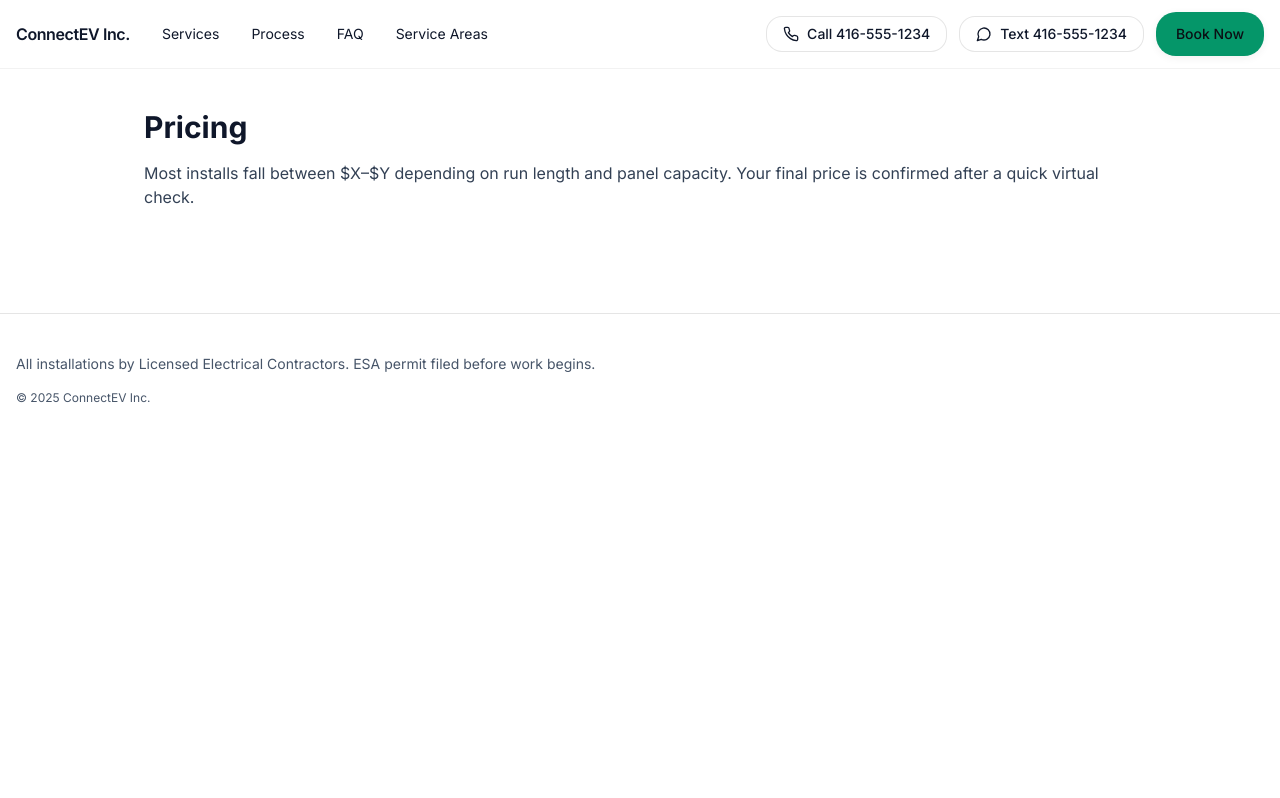
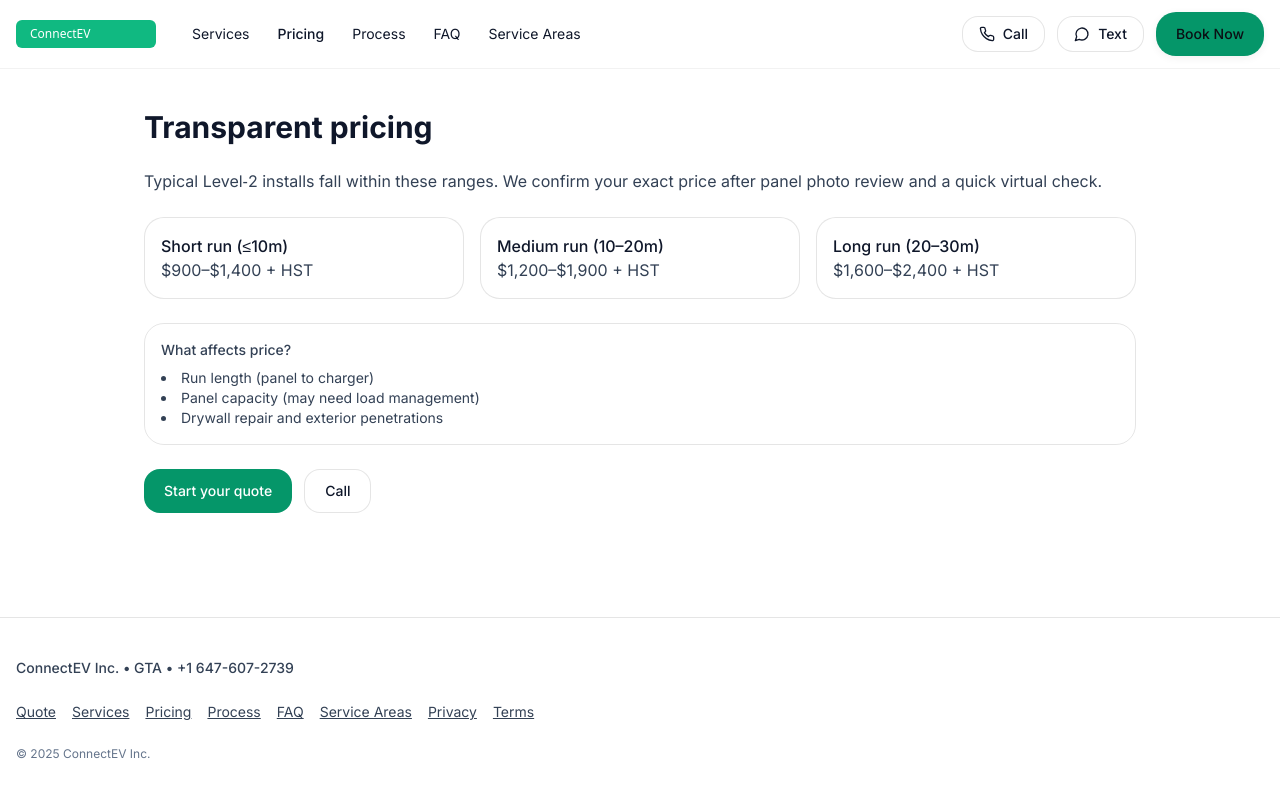
Before and after one commit to ardalan2c/ConnectEV-Web-App, a Next.js app: page /pricing in a window 1280 px wide. Shown: the top 798 px of the page. Built offline with nearby package versions, Linux system fonts and the light colour scheme; no server answers.

Commit message:
ui: conversion-first marketing scaffold (no backend changes)

```diff
--- a/app/faq/page.tsx
+++ b/app/faq/page.tsx
@@ -1,6 +1,10 @@
 import { FaqAccordion } from "@/components/common/FaqAccordion";
+import type { Metadata } from "next";
 
-export const metadata = { title: "Frequently asked" };
+export const metadata: Metadata = {
+  title: "Frequently asked",
+  description: "Answers about permits, timelines, condos, pricing, and what to expect on install day.",
+};
 
 export default function FAQPage() {
   return (
--- a/app/pricing/page.tsx
+++ b/app/pricing/page.tsx
@@ -1,10 +1,45 @@
+import Link from "next/link";
+import type { Metadata } from "next";
 import { CTAHotline } from "@/components/common/CTAHotline";
+
+export const metadata: Metadata = {
+  title: "Transparent pricing bands",
+  description: "Price ranges based on run length, panel capacity, and drywall/exterior work. Final price confirmed after photo review.",
+};
 
 export default function PricingPage() {
   return (
-    <div className="mx-auto max-w-5xl px-4 py-10 space-y-4">
-      <h1 className="text-2xl md:text-3xl font-bold">Pricing</h1>
-      <p className="text-slate-700">Most installs fall between $X–$Y depending on run length and panel capacity. Your final price is confirmed after a quick virtual check.</p>
+    <div className="mx-auto max-w-5xl px-4 py-10 space-y-6">
+      <h1 className="text-2xl md:text-3xl font-bold">Transparent pricing</h1>
+      <p className="text-slate-700">Typical Level‑2 installs fall within these ranges. We confirm your exact price after panel photo review and a quick virtual check.</p>
+
+      <div className="grid md:grid-cols-3 gap-4">
+        {[
+          { band: "Short run (≤10m)", price: "$900–$1,400 + HST" },
+          { band: "Medium run (10–20m)", price: "$1,200–$1,900 + HST" },
+          { band: "Long run (20–30m)", price: "$1,600–$2,400 + HST" },
+        ].map((b) => (
+          <div key={b.band} className="rounded-2xl border border-black/10 p-4 bg-white">
+            <div className="font-medium">{b.band}</div>
+            <div className="text-slate-700">{b.price}</div>
+          </div>
+        ))}
+      </div>
+
+      <div className="rounded-2xl border border-black/10 p-4 text-sm text-slate-700 space-y-2">
+        <div className="font-medium">What affects price?</div>
+        <ul className="list-disc list-inside">
+          <li>Run length (panel to charger)</li>
+          <li>Panel capacity (may need load management)</li>
+          <li>Drywall repair and exterior penetrations</li>
+        </ul>
+      </div>
+
+      <div className="flex gap-3">
+        <Link href="/quote" className="inline-flex items-center justify-center h-11 px-5 rounded-xl bg-emerald-600 text-white text-sm font-medium focus-visible:outline-none focus-visible:ring-2 focus-visible:ring-emerald-500">Start your quote</Link>
+        <a href="tel:+16476072739" className="inline-flex items-center justify-center h-11 px-5 rounded-xl border border-black/10 bg-white text-slate-900 text-sm font-medium focus-visible:outline-none focus-visible:ring-2 focus-visible:ring-emerald-500">Call</a>
+      </div>
+
       <CTAHotline />
     </div>
   );
--- a/app/privacy/page.tsx
+++ b/app/privacy/page.tsx
@@ -1,4 +1,4 @@
-export const metadata = { title: "Privacy" };
+export const metadata = { title: "Privacy", description: "How we handle your contact details, addresses, and panel photos." };
 
 export default function PrivacyPage() {
   return (
--- /dev/null
+++ b/app/process/page.tsx
@@ -0,0 +1,39 @@
+import Link from "next/link";
+import type { Metadata } from "next";
+
+export const metadata: Metadata = {
+  title: "Our process",
+  description: "From instant quote to ESA permit and installation — typically 2–4 hours on site.",
+};
+
+export default function ProcessPage() {
+  const steps = [
+    { n: 1, t: "Request quote", d: "Share your address and details." },
+    { n: 2, t: "Photo review", d: "Upload 3 panel photos for accurate pricing." },
+    { n: 3, t: "Confirm price", d: "We text/email your confirmed price and dates." },
+    { n: 4, t: "ESA permit", d: "We file your permit before work begins." },
+    { n: 5, t: "Install day", d: "2–4 hours on site, neat and code‑compliant." },
+  ];
+
+  return (
+    <div className="mx-auto max-w-5xl px-4 py-10 space-y-6">
+      <h1 className="text-2xl md:text-3xl font-bold">Our process</h1>
+      <div className="grid md:grid-cols-2 gap-4">
+        {steps.map((s) => (
+          <div key={s.n} className="rounded-2xl border border-black/10 p-4 bg-white">
+            <div className="text-sm font-semibold text-emerald-700">Step {s.n}</div>
+            <div className="font-medium">{s.t}</div>
+            <div className="text-sm text-slate-600">{s.d}</div>
+          </div>
+        ))}
+      </div>
+      <div className="rounded-2xl border border-black/10 p-4 text-sm text-slate-700">
+        ESA permits are included on every job. Installations are performed by Licensed Electrical Contractors and covered by WSIB, with a 2‑year workmanship warranty.
+      </div>
+
+      <div>
+        <Link href="/quote" className="inline-flex items-center justify-center h-11 px-5 rounded-xl bg-emerald-600 text-white text-sm font-medium focus-visible:outline-none focus-visible:ring-2 focus-visible:ring-emerald-500">Start your quote</Link>
+      </div>
+    </div>
+  );
+}
--- a/app/services/page.tsx
+++ b/app/services/page.tsx
@@ -1,8 +1,37 @@
+import Link from "next/link";
+import type { Metadata } from "next";
+
+export const metadata: Metadata = {
+  title: "Residential EV charger installation",
+  description: "Licensed Level‑2 home charger installs across the GTA. ESA permit included, WSIB covered, 2‑year workmanship warranty.",
+};
+
 export default function ServicesPage() {
   return (
-    <div className="mx-auto max-w-5xl px-4 py-10 space-y-4">
-      <h1 className="text-2xl md:text-3xl font-bold">Services</h1>
-      <p className="text-slate-700">We install Level‑2 EV chargers for homes and condos across the GTA. ESA permit included, WSIB covered.</p>
+    <div className="mx-auto max-w-5xl px-4 py-10 space-y-6">
+      <h1 className="text-2xl md:text-3xl font-bold">Residential EV charger installation</h1>
+      <p className="text-slate-700">We install Level‑2 EV chargers for homes (garages, driveways) and condos/townhomes across the GTA. Clean, code‑compliant work by Licensed Electrical Contractors. ESA permit included.</p>
+
+      <div className="grid md:grid-cols-3 gap-4">
+        {[
+          { t: "Fast scheduling", d: "Typical install completed in 2–4 hours." },
+          { t: "Transparent pricing", d: "Upfront price band, confirmed after photo review." },
+          { t: "Neat & compliant", d: "Proper routing, labeling, and ESA permit filing." },
+        ].map((c) => (
+          <div key={c.t} className="rounded-2xl border border-black/10 p-4 bg-white">
+            <div className="font-medium">{c.t}</div>
+            <div className="text-sm text-slate-600">{c.d}</div>
+          </div>
+        ))}
+      </div>
+
+      <div className="rounded-2xl border border-black/10 p-4 text-sm text-slate-700">
+        Most installs are straight runs from panel to charger. Variables include cable run length, panel capacity, and drywall/exterior penetrations. See <Link href="/pricing" className="underline">pricing</Link> for bands.
+      </div>
+
+      <div>
+        <Link href="/quote" className="inline-flex items-center justify-center h-11 px-5 rounded-xl bg-emerald-600 text-white text-sm font-medium focus-visible:outline-none focus-visible:ring-2 focus-visible:ring-emerald-500">Start your quote</Link>
+      </div>
     </div>
   );
 }
--- a/app/terms/page.tsx
+++ b/app/terms/page.tsx
@@ -1,4 +1,4 @@
-export const metadata = { title: "Terms" };
+export const metadata = { title: "Terms", description: "Estimate policy, scheduling, deposits, and cancellations." };
 
 export default function TermsPage() {
   return (
--- a/components/common/Footer.tsx
+++ b/components/common/Footer.tsx
@@ -1,9 +1,23 @@
+import Link from "next/link";
+
 export function Footer() {
   return (
     <footer className="border-t border-black/10 mt-16">
-      <div className="mx-auto max-w-7xl px-4 py-10 text-sm text-slate-600">
-        <p>All installations by Licensed Electrical Contractors. ESA permit filed before work begins.</p>
-        <div className="mt-4 text-xs">© {new Date().getFullYear()} ConnectEV Inc.</div>
+      <div className="mx-auto max-w-7xl px-4 py-10 text-sm text-slate-700 space-y-6">
+        <div className="font-medium">ConnectEV Inc. • GTA • +1 647-607-2739</div>
+
+        <nav className="flex flex-wrap gap-x-4 gap-y-2" aria-label="Footer">
+          <Link href="/quote" className="underline">Quote</Link>
+          <Link href="/services" className="underline">Services</Link>
+          <Link href="/pricing" className="underline">Pricing</Link>
+          <Link href="/process" className="underline">Process</Link>
+          <Link href="/faq" className="underline">FAQ</Link>
+          <Link href="/service-areas" className="underline">Service Areas</Link>
+          <Link href="/privacy" className="underline">Privacy</Link>
+          <Link href="/terms" className="underline">Terms</Link>
+        </nav>
+
+        <div className="text-xs text-slate-500">© {new Date().getFullYear()} ConnectEV Inc.</div>
       </div>
     </footer>
   );
--- a/components/common/Header.tsx
+++ b/components/common/Header.tsx
@@ -1,4 +1,5 @@
 "use client";
+import Image from "next/image";
 import Link from "next/link";
 import { usePathname } from "next/navigation";
 import { Button } from "@/components/ui/button";
@@ -6,31 +7,43 @@ import { cn } from "@/lib/utils";
 import { Phone, MessageCircle } from "lucide-react";
 
 const nav = [
-  { href: "/residential", label: "Services" },
-  { href: "/rebates-and-permits", label: "Process" },
+  { href: "/services", label: "Services" },
+  { href: "/pricing", label: "Pricing" },
+  { href: "/process", label: "Process" },
   { href: "/faq", label: "FAQ" },
-  { href: "/service-areas/toronto", label: "Service Areas" },
-];
+  { href: "/service-areas", label: "Service Areas" },
+] as const;
 
 export function Header() {
   const pathname = usePathname();
+  const phone = "+16476072739";
   return (
     <header className="sticky top-0 z-50 backdrop-blur supports-[backdrop-filter]:bg-white/70 bg-white/80 border-b border-black/5">
-      {/* Skip to content link */}
       <a href="#main-content" className="sr-only focus:not-sr-only focus:absolute focus:top-4 focus:left-4 bg-emerald-600 text-white px-4 py-2 rounded-lg z-[100]">
         Skip to content
       </a>
 
       <div className="mx-auto max-w-7xl px-4 py-3 flex items-center gap-6">
-        <Link href="/" className="font-semibold tracking-tight">ConnectEV Inc.</Link>
+        <Link href="/" className="flex items-center gap-2" aria-label="ConnectEV Inc. home">
+          <Image
+            src="/logo/logo.svg"
+            alt="ConnectEV Inc."
+            width={120}
+            height={28}
+            className="h-7 w-auto"
+            onError={(e) => { (e.currentTarget as any).style.display = 'none'; }}
+          />
+        </Link>
 
-        <nav className="hidden md:flex items-center gap-4 text-sm">
+        <nav className="hidden md:flex items-center gap-1 text-sm">
           {nav.map((n) => (
             <Link
               key={n.href}
-              href={n.href as any}
-              className={cn("px-2 py-1 rounded-xl hover:bg-black/[0.04] transition-colors",
-                pathname === n.href && "text-slate-900 font-medium")}
+              href={n.href}
+              className={cn(
+                "px-3 py-2 rounded-xl hover:bg-black/[0.04] focus-visible:outline-none focus-visible:ring-2 focus-visible:ring-emerald-500 transition-colors",
+                pathname === n.href && "text-slate-900 font-medium"
+              )}
             >
               {n.label}
             </Link>
@@ -38,48 +51,33 @@ export function Header() {
         </nav>
 
         <div className="ml-auto flex items-center gap-3">
-          {/* Desktop: Show all buttons */}
-          <div className="hidden sm:flex items-center gap-3">
+          {/* md+: show Call and Text */}
+          <div className="hidden md:flex items-center gap-3">
             <Button variant="outline" size="sm" asChild>
               <a
-                href="tel:+14165551234"
+                href={`tel:${phone}`}
                 rel="nofollow"
-                aria-label="Call ConnectEV at 416-555-1234"
-                className="flex items-center gap-2"
-              >
-                <Phone className="h-4 w-4" />
-                Call 416-555-1234
-              </a>
-            </Button>
-            <Button variant="outline" size="sm" asChild>
-              <a
-                href="sms:+14165551234"
-                rel="nofollow"
-                aria-label="Text ConnectEV at 416-555-1234"
-                className="flex items-center gap-2"
-              >
-                <MessageCircle className="h-4 w-4" />
-                Text 416-555-1234
-              </a>
-            </Button>
-          </div>
-
-          {/* Mobile: Show one contact button */}
-          <div className="sm:hidden">
-            <Button variant="outline" size="sm" asChild>
-              <a
-                href="tel:+14165551234"
-                rel="nofollow"
-                aria-label="Call ConnectEV"
+                aria-label="Call ConnectEV at +1 647-607-2739"
                 className="flex items-center gap-2"
               >
                 <Phone className="h-4 w-4" />
                 Call
               </a>
             </Button>
+            <Button variant="outline" size="sm" asChild>
+              <a
+                href={`sms:${phone}`}
+                rel="nofollow"
+                aria-label="Text ConnectEV at +1 647-607-2739"
+                className="flex items-center gap-2"
+              >
+                <MessageCircle className="h-4 w-4" />
+                Text
+              </a>
+            </Button>
           </div>
 
-          <Button asChild className="bg-emerald-600 hover:bg-emerald-700">
+          <Button asChild className="bg-emerald-600 hover:bg-emerald-700 focus-visible:ring-2 focus-visible:ring-emerald-500">
             <Link href="/quote">Book Now</Link>
           </Button>
         </div>
--- a/components/common/Hero.tsx
+++ b/components/common/Hero.tsx
@@ -5,17 +5,19 @@ import Link from "next/link";
 import { Badge } from "@/components/ui/badge";
 
 export function Hero() {
+  const phone = "+16476072739";
   return (
     <section className="py-10 md:py-16">
       <div className="mx-auto max-w-7xl px-4 grid md:grid-cols-2 gap-8 items-stretch">
         <motion.div initial={{ opacity: 0, y: 10 }} animate={{ opacity: 1, y: 0 }} transition={{ duration: 0.2 }} className="flex flex-col gap-6">
           <div className="space-y-3">
-            <h1 className="text-3xl md:text-5xl font-bold tracking-tight">Fast, code-compliant EV-charger installs across the GTA</h1>
+            <h1 className="text-3xl md:text-5xl font-bold tracking-tight">Fast EV-charger installs across GTA</h1>
             <p className="text-slate-600">Upload panel photos, get a price band in minutes, and book your install.</p>
             <div className="flex flex-wrap gap-2 pt-2">
-              <Badge>ESA Permit Included</Badge>
-              <Badge>Licensed Electrical Contractors</Badge>
-              <Badge>2-Year Workmanship Warranty</Badge>
+              <Badge>ESA Permit</Badge>
+              <Badge>WSIB Covered</Badge>
+              <Badge>Licensed Contractors</Badge>
+              <Badge>2-Year Warranty</Badge>
             </div>
           </div>
           <div className="flex items-center gap-3">
@@ -23,18 +25,18 @@ export function Hero() {
               <Link href="/quote">Get an Instant Quote</Link>
             </Button>
             <Button variant="outline" asChild>
-              <Link href="#why">Why ConnectEV</Link>
+              <a href={`tel:${phone}`}>Call +1 647-607-2739</a>
             </Button>
           </div>
           <TrustRow />
         </motion.div>
         <motion.div initial={{ opacity: 0, scale: 0.98 }} animate={{ opacity: 1, scale: 1 }} transition={{ duration: 0.2 }} className="relative">
           <div className="rounded-3xl overflow-hidden border border-black/10 shadow-soft">
-            <div className="relative aspect-[16/10] bg-black">
-              <HeroVideo />
-              <div className="absolute inset-0 bg-gradient-to-tr from-black/50 via-black/20 to-transparent" />
+            <div className="relative aspect-[16/10]">
+              {/* Simple gradient placeholder — no autoplay video */}
+              <div className="absolute inset-0 bg-[radial-gradient(ellipse_at_center,_rgba(16,185,129,0.08)_0%,_rgba(248,250,252,1)_60%)]" />
               <div className="absolute inset-0 p-4 flex items-end justify-start">
-                <span className="text-white/80 text-sm">Charge ahead.</span>
+                <span className="text-slate-600 text-sm">Charge ahead.</span>
               </div>
             </div>
             <div className="p-4">
@@ -62,33 +64,7 @@ function TrustRow() {
   );
 }
 
-function HeroVideo() {
-  const heroVideo = "/hero.mp4";
-
-  return (
-    <>
-      <video
-        className="absolute inset-0 h-full w-full object-cover opacity-10"
-        src={heroVideo}
-        autoPlay
-        muted
-        loop
-        playsInline
-        poster="/hero-poster.svg"
-        onError={(e) => {
-          // Hide video on error, show fallback background
-          e.currentTarget.style.display = 'none';
-        }}
-        style={{ zIndex: 1 }}
-      />
-      {/* Fallback background when video fails to load */}
-      <div
-        className="absolute inset-0 bg-[radial-gradient(ellipse_at_center,_rgba(16,185,129,0.05)_0%,_rgba(248,250,252,0.8)_100%)]"
-        style={{ zIndex: 0 }}
-      />
-    </>
-  );
-}
+// Removed autoplay video per perf constraints
 
 function QuotePreview() {
   return (
--- a/components/quote/QuoteWizard.tsx
+++ b/components/quote/QuoteWizard.tsx
@@ -35,6 +35,7 @@ export function QuoteWizard() {
   const [leadId, setLeadId] = React.useState<string | null>(null);
   const [tempLeadId] = React.useState(() => `temp-${Date.now()}-${Math.random().toString(36).substr(2, 9)}`);
   const [uploadedFiles, setUploadedFiles] = React.useState<{ path: string; mime: string; size: number }[]>([]);
+  const [isUploadingPhotos, setIsUploadingPhotos] = React.useState(false);
 
   const nextStep = () => setStep((s) => Math.min(4, s + 1) as Step);
   const prevStep = () => setStep((s) => Math.max(1, s - 1) as Step);
@@ -259,7 +260,10 @@ export function QuoteWizard() {
           <PhotoUploader
             leadId={tempLeadId}
             onUploaded={setUploadedFiles}
+            onUploadingChange={setIsUploadingPhotos}
           />
+
+          <p className="text-xs text-slate-600">JPG/PNG/HEIC up to 5MB each. Photos are only used to provide an accurate quote.</p>
 
           <div className="bg-blue-50 rounded-xl p-4 border border-blue-200">
             <div className="text-sm">
@@ -276,7 +280,7 @@ export function QuoteWizard() {
             <Button variant="outline" onClick={prevStep}>Back</Button>
             <Button
               onClick={submitLead}
-              disabled={!canSubmit || isSubmitting}
+              disabled={!canSubmit || isSubmitting || isUploadingPhotos}
               size="lg"
             >
               {isSubmitting ? "Submitting..." : "Get My Quote"}
```
Also changed, not shown: app/page.tsx (+8 -2 lines), components/quote/PhotoUploader.tsx (+7 -1 lines), public/logo/logo.svg (added).
